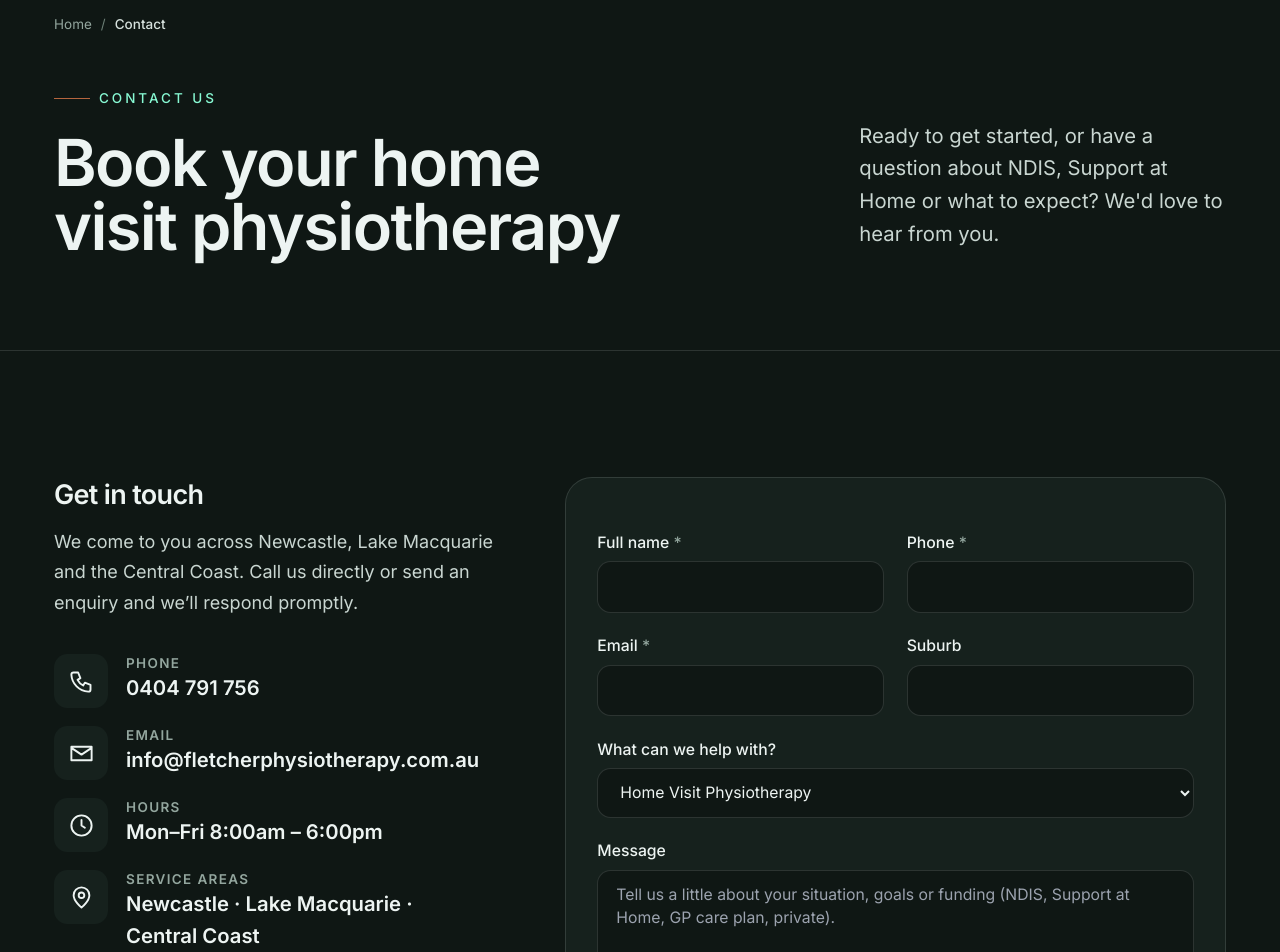
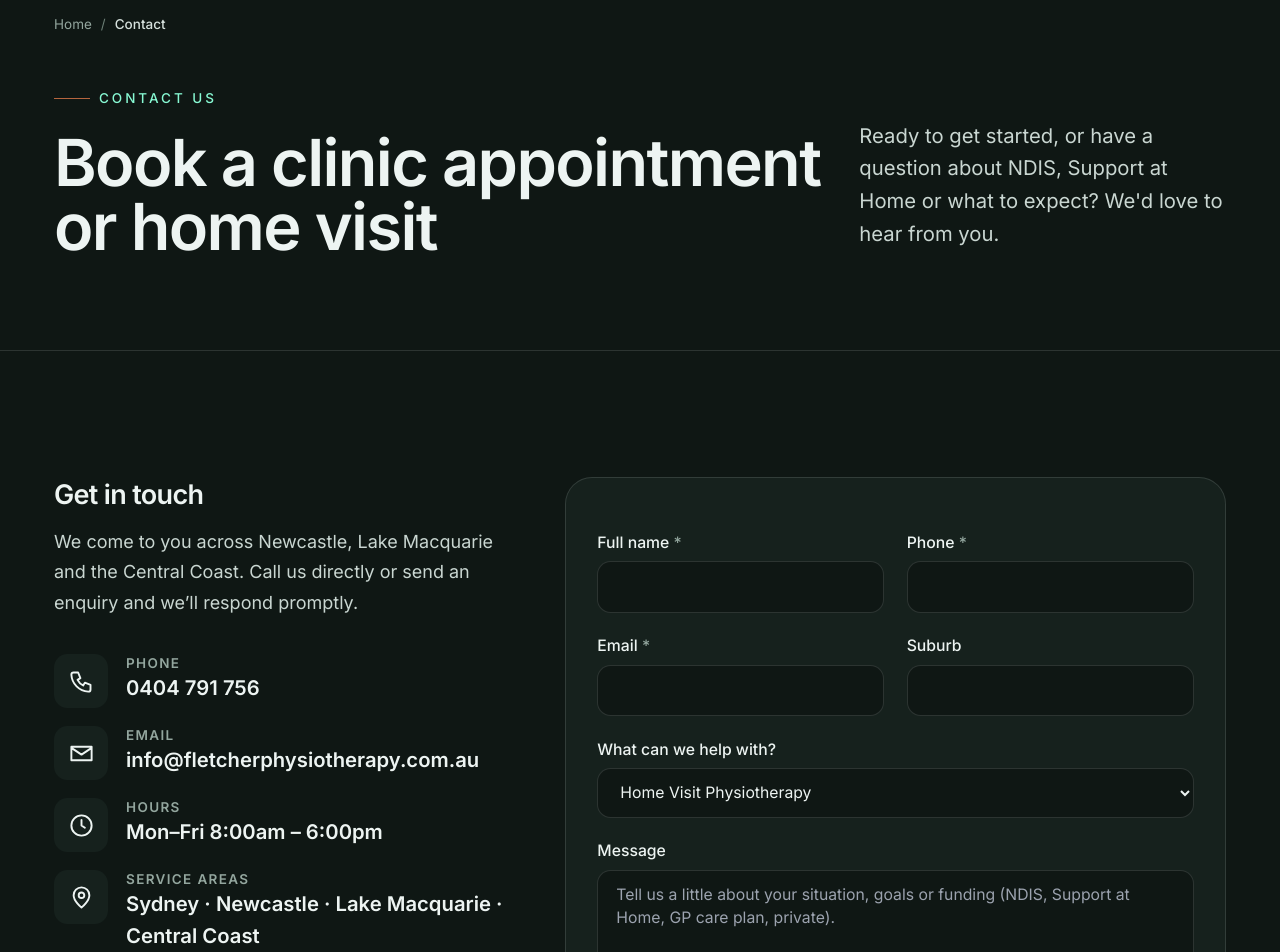
Before and after one commit to Trackrecord-pixel/Fletcher-physiotherapy-website, a Next.js app: page /contact in a window 1280 px wide. Shown: the part 180-1132 px from the top of the page. Built offline with nearby package versions, Linux system fonts and the light colour scheme.

Commit message:
Add files via upload

```diff
--- a/app/contact/page.tsx
+++ b/app/contact/page.tsx
@@ -34,7 +34,7 @@ const details = [
   { icon: "phone", label: "Phone", value: site.phone, href: site.phoneHref },
   { icon: "mail", label: "Email", value: site.email, href: site.emailHref },
   { icon: "clock", label: "Hours", value: site.hours },
-  { icon: "pin", label: "Service areas", value: "Newcastle · Lake Macquarie · Central Coast" },
+  { icon: "pin", label: "Service areas", value: "Sydney · Newcastle · Lake Macquarie · Central Coast" },
 ];
 
 export default function ContactPage() {
@@ -42,7 +42,7 @@ export default function ContactPage() {
     <>
       <PageHero
         eyebrow="Contact Us"
-        title="Book your home visit physiotherapy"
+        title="Book a clinic appointment or home visit"
         intro="Ready to get started, or have a question about NDIS, Support at Home or what to expect? We'd love to hear from you."
         breadcrumb={[
           { name: "Home", href: "/" },
```
